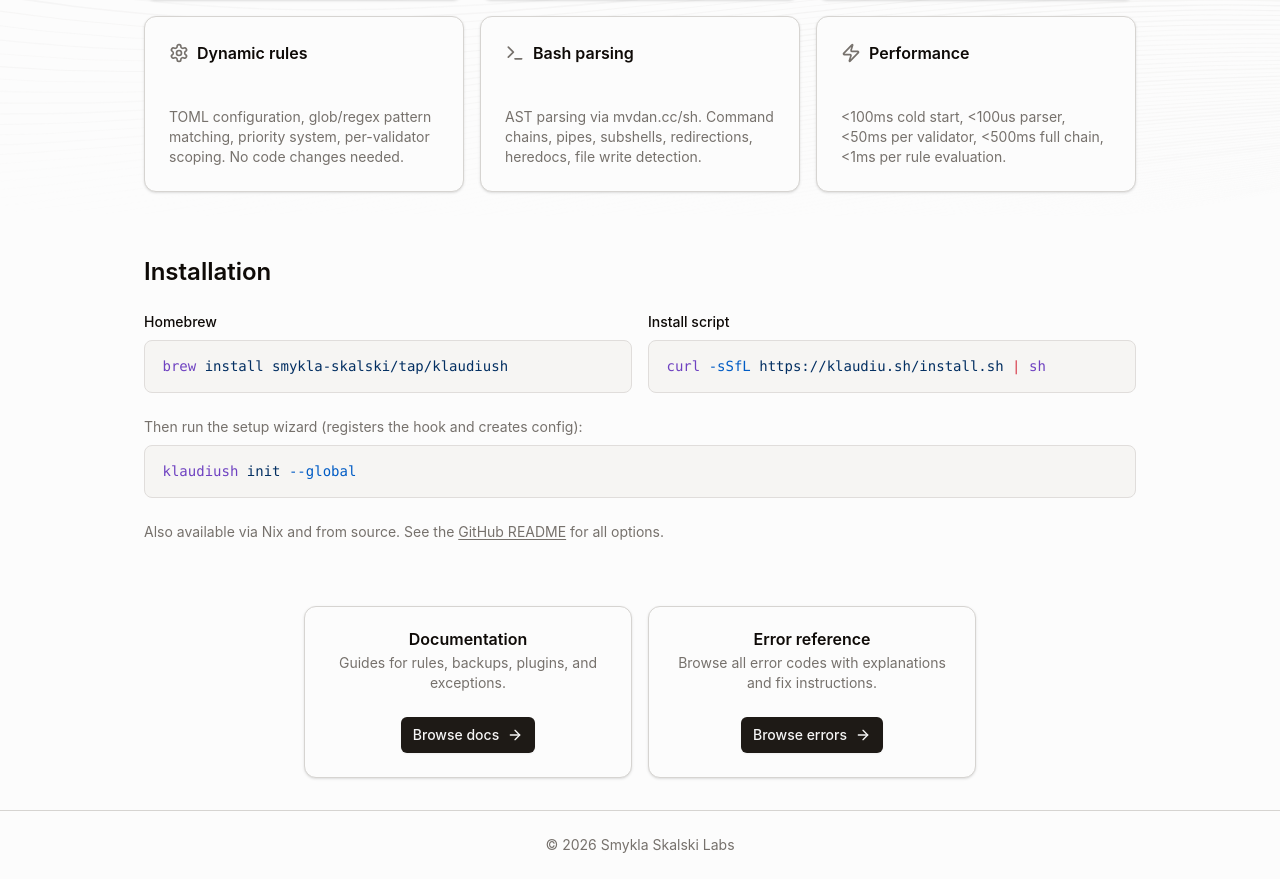
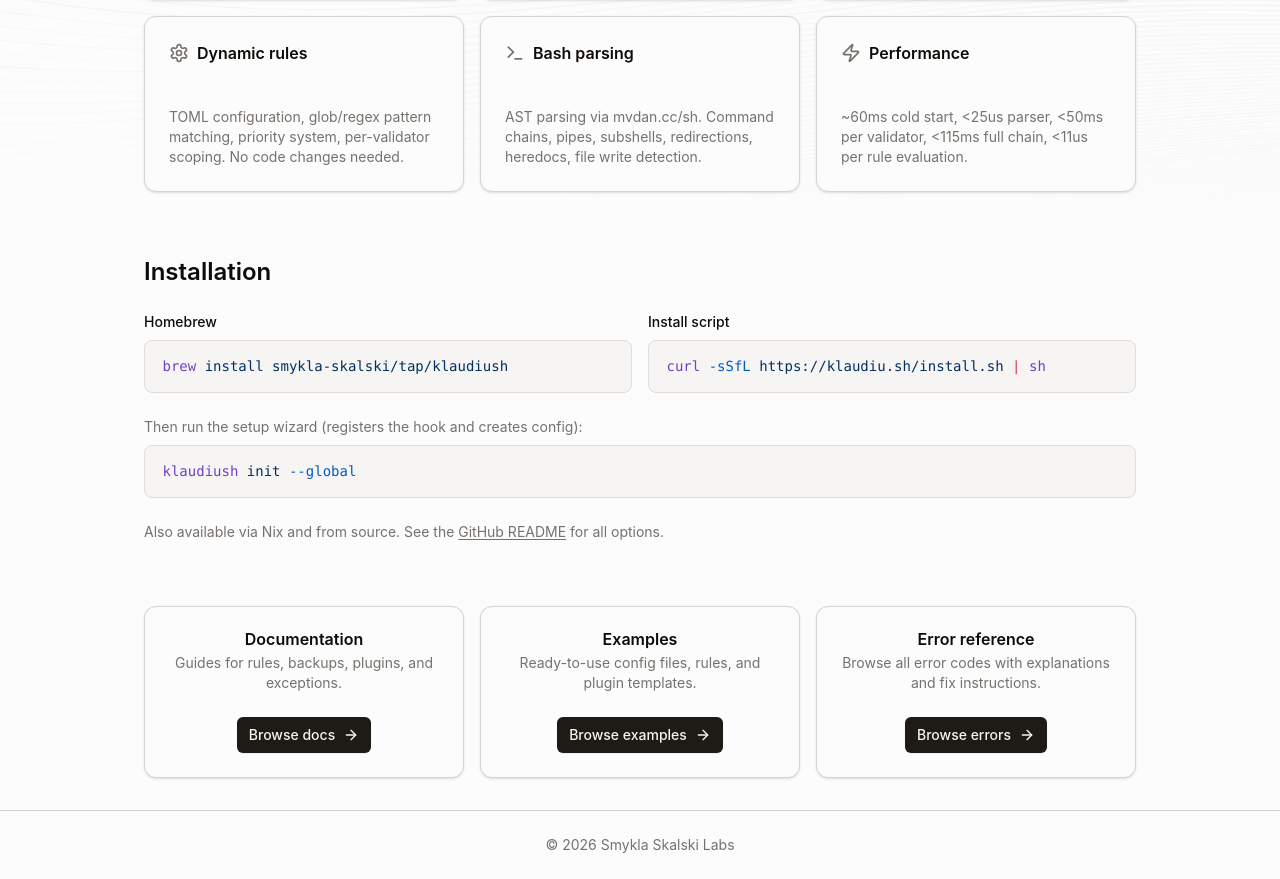
Before and after one commit to smykla-labs/klaudiu.sh, a SvelteKit app: page / in a window 1280 px wide. Shown: the part 681-1560 px from the top of the page. Built offline with nearby package versions, Linux system fonts and the light colour scheme.

Commit message:
feat(site): update landing page cards
Update perf stats to match upstream benchmarks.
Add examples card to bottom nav grid, make it
full-width.

Signed-off-by: Bart Smykla <bartek@smykla.com>

```diff
--- a/src/routes/+page.svelte
+++ b/src/routes/+page.svelte
@@ -132,8 +132,8 @@
 				</Card.Header>
 				<Card.Content>
 					<p class="text-sm text-muted-foreground">
-						&lt;100ms cold start, &lt;100us parser, &lt;50ms per validator, &lt;500ms full chain,
-						&lt;1ms per rule evaluation.
+						~60ms cold start, &lt;25us parser, &lt;50ms per validator, &lt;115ms full chain,
+						&lt;11us per rule evaluation.
 					</p>
 				</Card.Content>
 			</Card.Root>
@@ -178,8 +178,8 @@
 		</p>
 	</section>
 
-	<section class="flex justify-center">
-		<div class="grid w-full max-w-2xl gap-4 sm:grid-cols-2">
+	<section>
+		<div class="grid gap-4 sm:grid-cols-3">
 			<Card.Root class="text-center">
 				<Card.Header>
 					<Card.Title>Documentation</Card.Title>
@@ -190,6 +190,20 @@
 				<Card.Content>
 					<Button href="/docs/" class="gap-2">
 						Browse docs
+						<ArrowRight class="h-4 w-4" />
+					</Button>
+				</Card.Content>
+			</Card.Root>
+			<Card.Root class="text-center">
+				<Card.Header>
+					<Card.Title>Examples</Card.Title>
+					<Card.Description>
+						Ready-to-use config files, rules, and plugin templates.
+					</Card.Description>
+				</Card.Header>
+				<Card.Content>
+					<Button href="/docs/examples/" class="gap-2">
+						Browse examples
 						<ArrowRight class="h-4 w-4" />
 					</Button>
 				</Card.Content>
```
